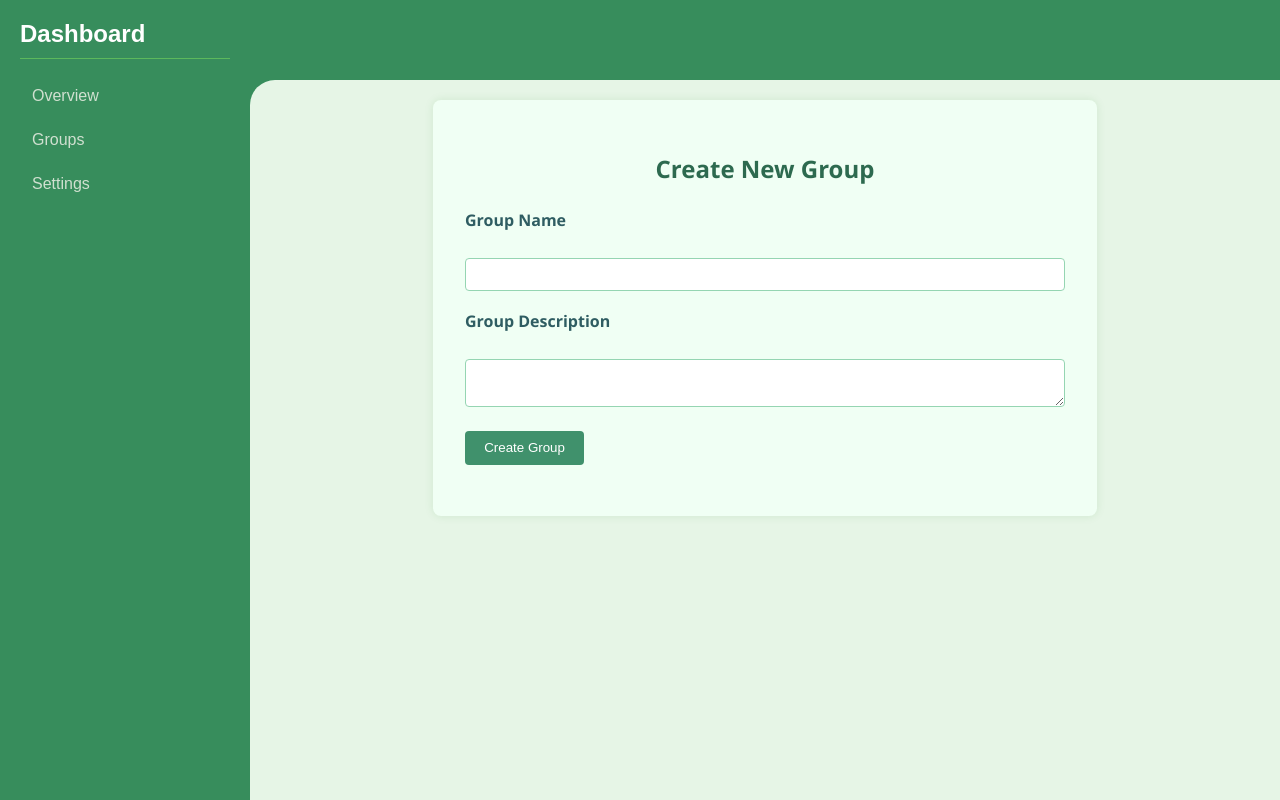
After one commit to ossydotpy/welfared, a Flask app: page /dashboard/groups/create in a window 1280 px wide. The commit adds this page. Run offline with Flask 3, Linux system fonts and the light colour scheme; the visitor is signed in with stand-in values (Sample User, id 1).

Commit message:
group views and templates

```diff
--- /dev/null
+++ b/src/core/forms.py
@@ -0,0 +1,18 @@
+from flask_wtf import FlaskForm
+from wtforms import StringField, TextAreaField, SubmitField
+from wtforms.validators import DataRequired, Length
+from wtforms.fields import SelectField
+
+
+class CreateWelfareGroupForm(FlaskForm):
+    name = StringField('Group Name', validators=[DataRequired(), Length(min=3, max=100)])
+    description = TextAreaField('Group Description', validators=[Length(max=200)])
+    submit = SubmitField('Create Group')
+
+
+class CreateGroupMemberForm(FlaskForm):
+    first_name = StringField('First Name', validators=[DataRequired(), Length(min=3, max=100)])
+    last_name = StringField('Last Name', validators=[DataRequired(), Length(min=3, max=100)])
+    phone = StringField('Phone Number', validators=[DataRequired(), Length(min=10, max=15)])
+    group = SelectField('Group', validators=[DataRequired()], coerce=int)
+    submit = SubmitField('Add Member')
--- a/src/core/views.py
+++ b/src/core/views.py
@@ -1,6 +1,8 @@
-from flask import Blueprint, render_template
-from flask_login import current_user
-
+from flask import Blueprint, flash, render_template, redirect, url_for, request
+from flask_login import current_user, login_required
+from src.models import User, Group, GroupMember, WelfarePayment, WelfarePaymentTransaction
+from src.core.forms import CreateWelfareGroupForm
+from src import db
 
 core_bp = Blueprint('core', __name__)
 
@@ -9,5 +11,49 @@ def index():
     return render_template('core/index.html')
 
 @core_bp.route('/dashboard')
+@login_required
 def dashboard():
     return render_template('core/dashboard.html')
+
+
+@core_bp.route('dashboard/groups')
+@login_required
+def admin_groups():
+    groups = Group.query.filter_by(owner_id=current_user.get_id()).all()
+    return render_template('core/admin_groups.html', groups=groups)
+
+
+@core_bp.route('/dashboard/groups/create', methods=['GET', 'POST'])
+@login_required
+def create_group():
+    form = CreateWelfareGroupForm()
+    if form.validate_on_submit():
+        new_group = Group(name=form.name.data, owner_id=current_user.get_id())
+        db.session.add(new_group)
+        db.session.commit()
+        return redirect(url_for('core.admin_groups'))
+
+    return render_template('core/create_group.html', form=form)
+
+@core_bp.route('/dashboard/groups/<int:group_id>/delete', methods=['DELETE'])
+@login_required
+def delete_group(group_id):
+    group = db.session.get(Group, group_id)
+    if not group:
+        flash('Group not found', 'error')
+        return redirect(url_for('core.admin_groups'))
+
+    if group.owner_id != int(current_user.get_id()):
+        flash('You are not authorized to delete this group', 'error')
+        return redirect(url_for('core.admin_groups'))
+
+    try:
+        db.session.delete(group)
+        db.session.commit()
+        flash('Group deleted successfully', 'success')
+    except Exception as e:
+        logging.exception('Error deleting group')
+        db.session.rollback()
+        flash('An error occurred while deleting the group', 'error')
+
+    return redirect(url_for('core.admin_groups'))
--- /dev/null
+++ b/src/static/css/admin_groups.css
@@ -0,0 +1,123 @@
+/* src/static/css/admin_groups.css */
+
+/* General page layout (assuming it's within main-content of dashboard) */
+.admin-groups-container,
+.create-group-container {
+    padding: 20px;
+    margin: 20px;
+    background-color: #fff;
+    border-radius: 8px;
+    box-shadow: 0 2px 4px rgba(0, 0, 0, 0.1);
+}
+
+/* Table styling for group list */
+.group-table {
+    width: 100%;
+    border-collapse: collapse;
+    margin-top: 20px;
+}
+
+.group-table th,
+.group-table td {
+    border: 1px solid #ddd;
+    padding: 12px;
+    text-align: left;
+}
+
+.group-table th {
+    background-color: #f2f2f2;
+    font-weight: bold;
+}
+
+.group-table tbody tr:nth-child(even) {
+    background-color: #f9f9f9;
+}
+
+.group-table tbody tr:hover {
+    background-color: #e9e9e9;
+}
+
+/* No groups message */
+.no-groups-message {
+    margin-top: 20px;
+    padding: 15px;
+    background-color: #ffeeba; /* Light yellow */
+    border: 1px solid #ffecb3;
+    border-radius: 4px;
+    color: #664d03; /* Dark yellow text */
+}
+
+.no-groups-message a {
+    color: #007bff; /* Blue link color */
+    text-decoration: none;
+    font-weight: bold;
+}
+
+.no-groups-message a:hover {
+    text-decoration: underline;
+}
+
+.create-group-page {
+    font-family: "Segoe UI", sans-serif;
+    max-width: 600px;
+    margin: 0 auto;
+    padding: 2rem;
+    background-color: #f0fff4; /* very light green */
+    border-radius: 8px;
+    box-shadow: 0 0 10px rgba(0, 128, 0, 0.1);
+    color: #1b4332;
+}
+
+.create-group-page h2 {
+    color: #2d6a4f;
+    margin-bottom: 1.5rem;
+    text-align: center;
+}
+
+.create-group-page .form-group {
+    margin-bottom: 1.2rem;
+}
+
+.create-group-page label {
+    display: block;
+    margin-bottom: 0.3rem;
+    font-weight: bold;
+    color: #2f5d62;
+}
+
+.create-group-page .form-control {
+    width: 100%;
+    padding: 0.5rem;
+    border: 1px solid #95d5b2;
+    border-radius: 4px;
+    background-color: #ffffff;
+    color: #081c15;
+    box-sizing: border-box;
+}
+
+.create-group-page .form-control:focus {
+    border-color: #52b788;
+    outline: none;
+    box-shadow: 0 0 0 2px rgba(82, 183, 136, 0.2);
+}
+
+.create-group-page .btn-submit {
+    background-color: #40916c;
+    color: white;
+    padding: 0.6rem 1.2rem;
+    border: none;
+    border-radius: 4px;
+    cursor: pointer;
+    transition: background-color 0.2s ease-in-out;
+}
+
+.create-group-page .btn-submit:hover {
+    background-color: #2d6a4f;
+}
+
+.create-group-page .error-text {
+    color: #d00000;
+    font-size: 0.9rem;
+    margin-top: 0.2rem;
+    display: block;
+}
--- /dev/null
+++ b/src/templates/core/create_group.html
@@ -0,0 +1,32 @@
+{% extends "dashboard_base.html" %}
+
+{% block title %}Create New Group{% endblock %}
+{% block head_extra %}
+<link rel="stylesheet" href="{{ url_for('static', filename='css/admin_groups.css') }}">
+{% endblock %}
+
+{% block main_content %}
+<div class="create-group-page">
+    <h2>Create New Group</h2>
+    <form method="POST">
+        {{ form.csrf_token }}
+        <div class="form-group">
+            {{ form.name.label }}<br>
+            {{ form.name(class_="form-control") }}
+            {% for error in form.name.errors %}
+                <span class="error-text">[{{ error }}]</span>
+            {% endfor %}
+        </div>
+        <div class="form-group">
+            {{ form.description.label }}<br>
+            {{ form.description(class_="form-control") }}
+            {% for error in form.description.errors %}
+                <span class="error-text">[{{ error }}]</span>
+            {% endfor %}
+        </div>
+        <div class="form-group">
+            {{ form.submit(class_="btn-submit") }}
+        </div>
+    </form>
+</div>
+{% endblock %}
--- a/src/templates/dashboard_base.html
+++ b/src/templates/dashboard_base.html
@@ -24,7 +24,7 @@
             <h2>Dashboard</h2>
             <ul>
                 <li><a href="#">Overview</a></li>
-                <li><a href="#">Reports</a></li>
+                <li><a href="{{url_for('core.admin_groups')}}">Groups</a></li>
                 <li><a href="#">Settings</a></li>
                 {% block sidebar_extra %}{% endblock %}
             </ul>
@@ -33,5 +33,7 @@
             {% block main_content %}{% endblock %}
         </div>
     </div>
+
+    {% block script_extra %}{%endblock%}
 </body>
 </html>
```
Also changed, not shown: src/templates/core/admin_groups.html (added, +64 -0 lines), src/utils.py (+27 -0 lines), src/core/__init__.py (added).
